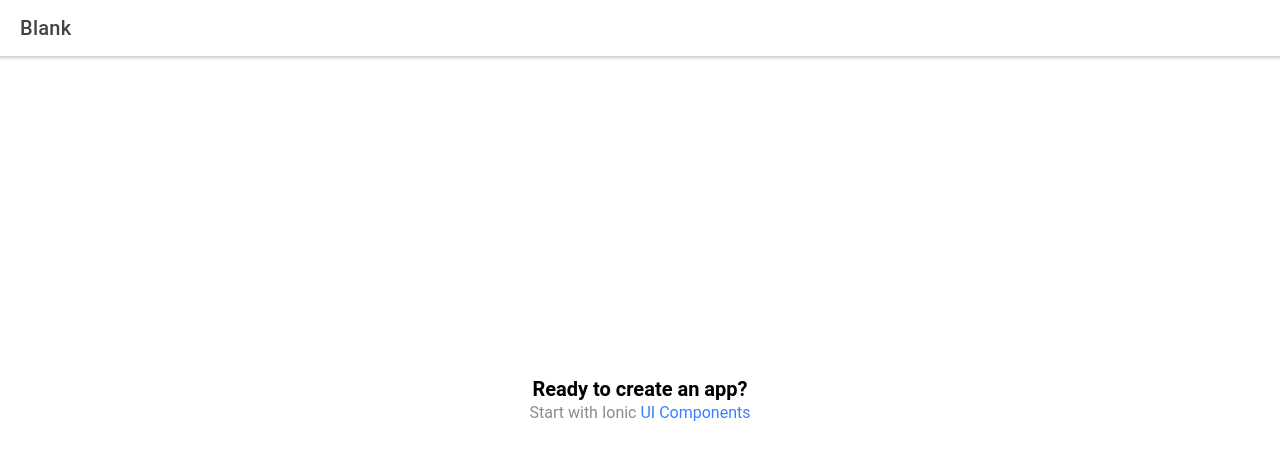
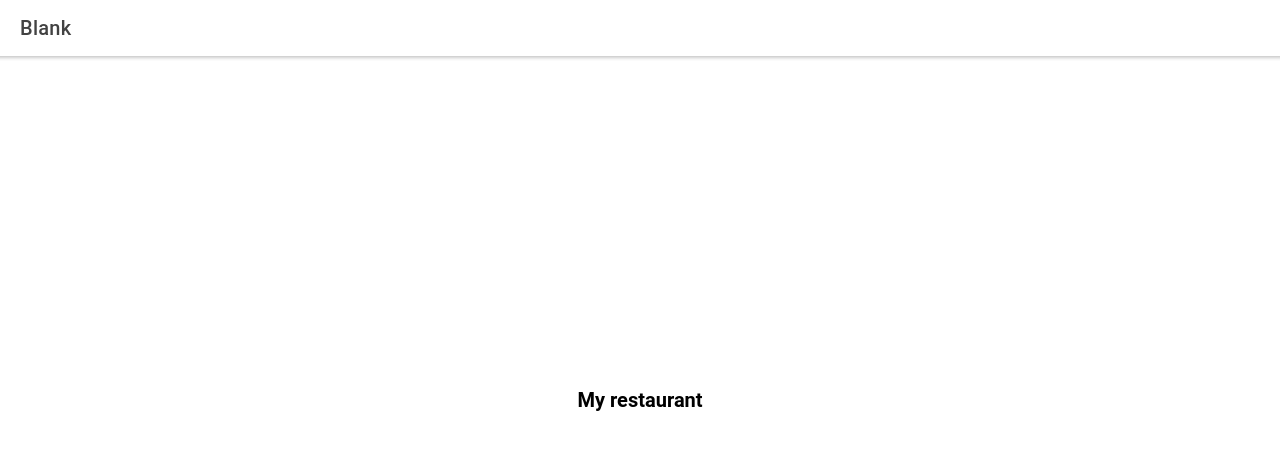
Before and after one commit to andreicodreanu12/restaurant-ionic, a React (Create React App) app: page /home in a window 1280 px wide. Shown: the top 460 px of the page. Built offline with nearby package versions, Linux system fonts and the light colour scheme.

Commit message:
Update ExploreContainer.tsx

```diff
--- a/src/components/ExploreContainer.tsx
+++ b/src/components/ExploreContainer.tsx
@@ -6,8 +6,7 @@
 const ExploreContainer: React.FC<ContainerProps> = () => {
   return (
     <div className="container">
-      <strong>Ready to create an app?</strong>
-      <p>Start with Ionic <a target="_blank" rel="noopener noreferrer" href="https://ionicframework.com/docs/components">UI Components</a></p>
+      <strong>My restaurant</strong>
     </div>
   );
 };
```
